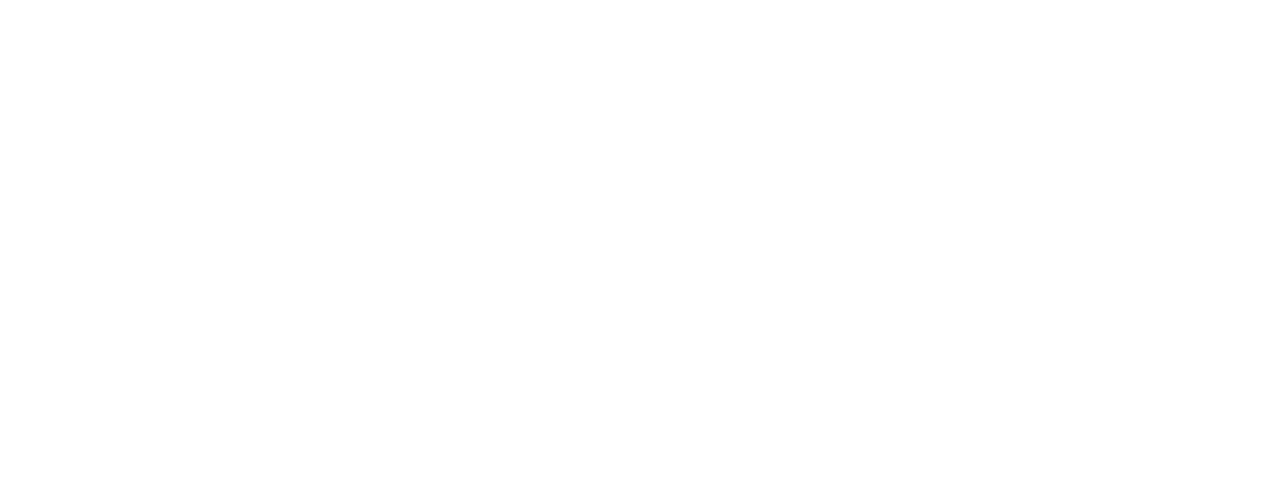
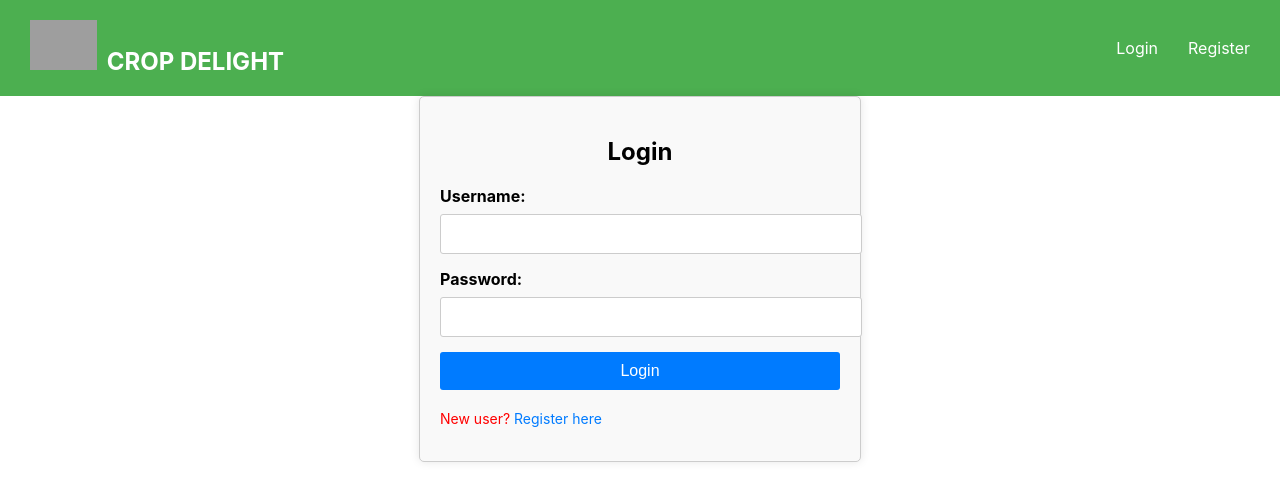
Before and after one commit to kausarsayyed20/Crop-Delight, a React (Create React App) app: page /login in a window 1280 px wide. Before the commit this address had no page. Shown: the top 500 px of the page. Built offline with nearby package versions, Linux system fonts and the light colour scheme; grey boxes are pictures that could not be loaded.

Commit message:
Feat: Add product with success and error boxes and navbar added to all pages and update icon

```diff
--- a/src/App.js
+++ b/src/App.js
@@ -13,7 +13,7 @@ function App() {
     <Router>
       <div className="App">
         <Routes>
-          <Route path="/" element={<Login />} />
+          <Route path="/login" element={<Login />} />
           <Route path="/register" element={<Register />} />
           <Route path="/home" element={<Home />} />
           <Route path="/add-product" element={<ProductForm />} />
--- a/src/Components/Home/HomePage.js
+++ b/src/Components/Home/HomePage.js
@@ -7,9 +7,18 @@ import melons from '../../Images/melon.jpg';
 import citrusfruits from '../../Images/citrusfruits.jpg';
 import root from '../../Images/root.jpg';
 import tropical from '../../Images/tropical.webp';
+import Navigation from '../Navigation/NavigationPage';
 
 const HomePage = () => {
   const navigate = useNavigate();
+  const isLoggedIn = localStorage.getItem('username');
+
+  // Redirect to login page if not logged in
+  React.useEffect(() => {
+    if (!isLoggedIn) {
+      navigate('/login');
+    }
+  }, [isLoggedIn, navigate]);
 
   const handleAddProduct = () => {
     navigate('/add-product');
@@ -19,8 +28,12 @@ const HomePage = () => {
     navigate('/add-work');
   };
 
+  // Render home page content only if logged in
   return (
     <div className="home-container">
+      {isLoggedIn && <Navigation />} {/* Add the navigation bar if logged in */}
+      {isLoggedIn && (
+        <>
           <header className="header">
             <h1>Crop Delight</h1>
             <p>From Farm to Your Doorstep. Connect Directly with Local Farmers for Fresh, Organic Goodness!</p>
@@ -68,6 +81,8 @@ const HomePage = () => {
               <p>$10.99</p>
             </div>
           </div>
+        </>
+      )}
     </div>
   );
 };
--- a/src/Components/Login/LoginPage.css
+++ b/src/Components/Login/LoginPage.css
@@ -53,3 +53,20 @@
     margin-top: 10px;
     font-size: 14px;
   }
+
+  .register-link {
+    margin-top: 20px;
+  }
+
+  .register-link p {
+    font-size: 14px;
+  }
+
+  .register-link a {
+    color: #007bff;
+    text-decoration: none;
+  }
+
+  .register-link a:hover {
+    text-decoration: underline;
+  }
--- a/src/Components/Login/LoginPage.js
+++ b/src/Components/Login/LoginPage.js
@@ -1,7 +1,9 @@
 // src/Components/Login/LoginPage.js
+
 import React, { Component } from 'react';
-import { useNavigate } from 'react-router-dom';
+import { useNavigate, Link } from 'react-router-dom';
 import '../Login/LoginPage.css';
+import Navigation from '../Navigation/NavigationPage';
 
 function withNavigate(Component) {
   return props => <Component {...props} navigate={useNavigate()} />;
@@ -59,6 +61,8 @@ class Login extends Component {
 
   render() {
     return (
+      <div>
+      <Navigation />
       <div className="Login">
         <h2>Login</h2>
         <form onSubmit={this.handleSubmit}>
@@ -87,6 +91,10 @@ class Login extends Component {
           {this.state.error && <p style={{ color: 'red' }}>{this.state.error}</p>}
           <button type="submit">Login</button>
         </form>
+        <div className="register-link">
+          <p>New user? <Link to="/register">Register here</Link></p>
+        </div>
+      </div>
       </div>
     );
   }
--- a/src/Components/Navigation/NavigationPage.css
+++ b/src/Components/Navigation/NavigationPage.css
@@ -1,22 +1,10 @@
-/* Please write css for navigation */
-body {
-    font-family: 'Roboto', sans-serif;
-    margin: 0;
-    padding: 0;
-}
-
 .navbar {
     display: flex;
     justify-content: space-between;
     align-items: center;
     padding: 10px 20px;
-    background-color: #342628;
-    box-shadow: 0 4px 6px rgba(0, 0, 0, 0.1);
-    position: fixed;
-    width: 100%;
-    top: 0;
-    z-index: 1000;
-    color: white; /* White text color */
+    background-color: #4CAF50;
+    color: white;
   }
 
   .navbar-left {
@@ -25,7 +13,7 @@ body {
   }
 
   .logo {
-    height: 40px;
+    height: 50px;
     margin-right: 10px;
   }
 
@@ -36,45 +24,31 @@ body {
 
   .navbar-right {
     display: flex;
-    align-items: center;
+    gap: 10px;
   }
 
-.cart {
-    display: flex;
-    align-items: center;
-    margin-right: 20px;
-    transition: color 0.3s;
+  .nav-link {
+    text-decoration: none;
+    color: white;
+    padding: 10px;
+    border-radius: 5px;
+    transition: background-color 0.3s, color 0.3s;
   }
 
-.cart-icon {
-    height: 24px;
-    margin-right: 8px;
+  .nav-link:hover {
+    background-color: #45a049;
   }
 
-.cart-text {
-    font-size: 16px;
+  .logout {
+    background-color: white;
+    color: #4CAF50;
+    border: none;
+    padding: 10px 20px;
+    cursor: pointer;
+    border-radius: 5px;
   }
 
-.cart:hover {
-    color: #ffeb3b; /* Yellow color on hover */
+  .logout:hover {
+    background-color: #45a049;
+    color: white;
   }
-
-.login {
-    margin-right: 20px;
-    color: white;
-    text-decoration: none;
-    font-size: 16px;
-    transition: color 0.3s;
-}
-
-.login:hover {
-    color: #ffeb3b; /* Yellow color on hover */
-}
-
-.greeting {
-    font-size: 16px;
-}
-
-.App {
-    padding-top: 60px; /* Adjust based on navbar height to prevent overlap */
-}
--- a/src/Components/Navigation/NavigationPage.js
+++ b/src/Components/Navigation/NavigationPage.js
@@ -1,24 +1,51 @@
-//Write code for navigation
+import React from 'react';
+import { NavLink, useNavigate, useLocation } from 'react-router-dom';
+import Icon from '../../Images/melon.jpg';
+import './NavigationPage.css';
 
-import React from 'react';
-import '../Navigation/NavigationPage.css';
+const Navigation = () => {
+  const navigate = useNavigate();
+  const location = useLocation();
+  const isLoggedIn = localStorage.getItem('username');
 
-class Navigation extends React.Component {
-  render() {
+  const handleLogout = () => {
+    localStorage.removeItem('username');
+    navigate('/login');
+  };
+
   return (
     <nav className="navbar">
       <div className="navbar-left">
-          <img src="src\Components\Navigation\logo.jpeg" alt="Crop Delight Logo" className="logo" />
+        <NavLink to="/home" className="nav-link">
+          <img src={Icon} alt="Crop Delight Logo" className="logo" />
           <span className="brand-name">CROP DELIGHT</span>
+        </NavLink>
       </div>
       <div className="navbar-right">
-
-          <a href="/login" className="login">Login</a>
-
+        {isLoggedIn ? (
+          <>
+            {!location.pathname.includes('/add-product') && (
+              <NavLink to="/add-product" className="nav-link">
+                Add Product
+              </NavLink>
+            )}
+            <button onClick={handleLogout} className="logout">
+              Logout
+            </button>
+          </>
+        ) : (
+          <>
+            <NavLink to="/login" className="nav-link">
+              Login
+            </NavLink>
+            <NavLink to="/register" className="nav-link">
+              Register
+            </NavLink>
+          </>
+        )}
       </div>
     </nav>
   );
-  }
-}
+};
 
 export default Navigation;
--- a/src/Components/ProductForm/ProductForm.css
+++ b/src/Components/ProductForm/ProductForm.css
@@ -7,29 +7,24 @@
     background-color: #f9f9f9;
   }
 
-
   .ProductForm h2 {
     text-align: center;
   }
 
-
   .ProductForm div {
     margin-bottom: 10px;
   }
-
 
   .ProductForm label {
     display: block;
     margin-bottom: 5px;
   }
 
-
   .ProductForm input {
     width: 100%;
     padding: 8px;
     box-sizing: border-box;
   }
-
 
   .ProductForm button {
     width: 100%;
@@ -39,9 +34,29 @@
     border: none;
     border-radius: 5px;
     cursor: pointer;
+    margin-top: 10px; /* Add some space between the input fields and the button */
   }
-
 
   .ProductForm button:hover {
     background-color: #0056b3;
   }
+
+  .success-message {
+    background-color: #d4edda;
+    color: #155724;
+    border: 1px solid #c3e6cb;
+    padding: 10px;
+    border-radius: 5px;
+    margin-top: 10px;
+    text-align: center;
+  }
+
+  .error-message {
+    background-color: #f8d7da;
+    color: #721c24;
+    border: 1px solid #f5c6cb;
+    padding: 10px;
+    border-radius: 5px;
+    margin-top: 10px;
+    text-align: center;
+  }
--- a/src/Components/ProductForm/ProductForm.js
+++ b/src/Components/ProductForm/ProductForm.js
@@ -1,13 +1,12 @@
 import React, { Component } from 'react';
 import { useNavigate } from 'react-router-dom';
 import './ProductForm.css';
-
+import Navigation from '../Navigation/NavigationPage'; // Import Navigation component
 
 // Higher-order component to pass navigate prop
 function withNavigate(Component) {
   return props => <Component {...props} navigate={useNavigate()} />;
 }
-
 
 class ProductForm extends Component {
   constructor(props) {
@@ -16,16 +15,15 @@ class ProductForm extends Component {
       productName: '',
       price: '',
       category: '',
-     error: ''
+      error: '',
+      successMessage: ''
     };
   }
-
 
   // handle change
   handleChange = (e) => {
     this.setState({ [e.target.name]: e.target.value });
   };
-
 
   // submit handle
   handleSubmit = async (e) => {
@@ -43,29 +41,31 @@ class ProductForm extends Component {
         body: JSON.stringify({ productName, price, category, username })
       });
 
-
       if (response.ok) {
         const responseData = await response.json();
         console.log('Product added successfully:', responseData);
-       this.setState({ error: 'Product added successfully' });
-       alert('Product added successfully');
-       navigate('/'); // Redirect to homepage or another relevant page
+        this.setState({ successMessage: 'Product added successfully', error: '' });
+        setTimeout(() => this.setState({ successMessage: '' }), 3000); // Clear success message after 3 seconds
       } else {
         const errorData = await response.json();
         console.error('Product addition failed:', errorData);
-       this.setState({ error: 'Product addition failed' });
+        this.setState({ error: 'Product addition failed', successMessage: '' });
       }
     } catch (error) {
       console.error('Error during product addition:', error);
-     this.setState({ error: 'Error during product addition' });
+      this.setState({ error: 'Error during product addition', successMessage: '' });
     }
   };
 
-
   render() {
     return (
+      <div>
+        <Navigation /> {/* Include Navigation component */}
         <div className="ProductForm">
           <h2>Add Product</h2>
+          {this.state.successMessage && (
+            <div className="success-message">{this.state.successMessage}</div>
+          )}
           <form onSubmit={this.handleSubmit}>
             <div>
               <label htmlFor="productName">Product Name:</label>
@@ -100,13 +100,13 @@ class ProductForm extends Component {
                 required
               />
             </div>
-         {this.state.error && <p style={{ color: 'red' }}>{this.state.error}</p>}
+            {this.state.error && <p className="error-message">{this.state.error}</p>}
             <button type="submit">Add Product</button>
           </form>
+        </div>
       </div>
     );
   }
 }
 
-
 export default withNavigate(ProductForm);
--- a/src/Components/Register/RegisterPage.js
+++ b/src/Components/Register/RegisterPage.js
@@ -1,6 +1,9 @@
+// src/Components/Register/RegisterPage.js
+
 import React, { Component } from 'react';
-import { useNavigate } from 'react-router-dom';
+import { useNavigate, Link } from 'react-router-dom';
 import '../Register/RegisterPage.css';
+import Navigation from '../Navigation/NavigationPage';
 
 // Higher-order component to pass navigate prop
 function withNavigate(Component) {
@@ -64,6 +67,7 @@ class Register extends Component {
   render() {
     return (
       <div className="Register">
+        <Navigation />
         <h2>Register</h2>
         <form onSubmit={this.handleSubmit}>
           <div>
@@ -102,6 +106,9 @@ class Register extends Component {
           {this.state.error && <p style={{ color: 'red' }}>{this.state.error}</p>}
           <button type="submit">Register</button>
         </form>
+        <div className="login-link">
+          <p>Already have an account? <Link to="/login">Login here</Link></p>
+        </div>
       </div>
     );
   }
```
Lines whose indentation alone changed are shown as unchanged.
